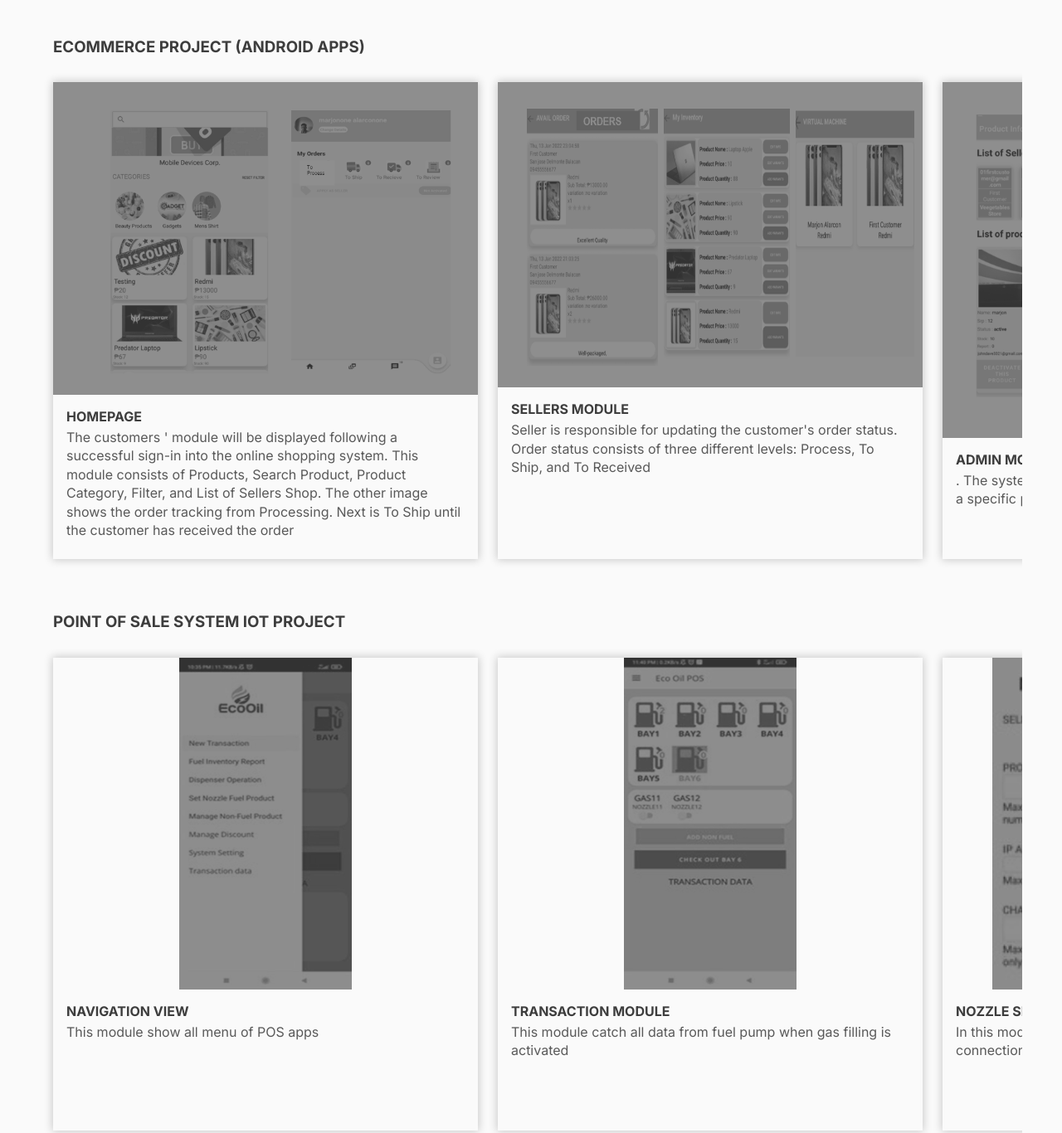
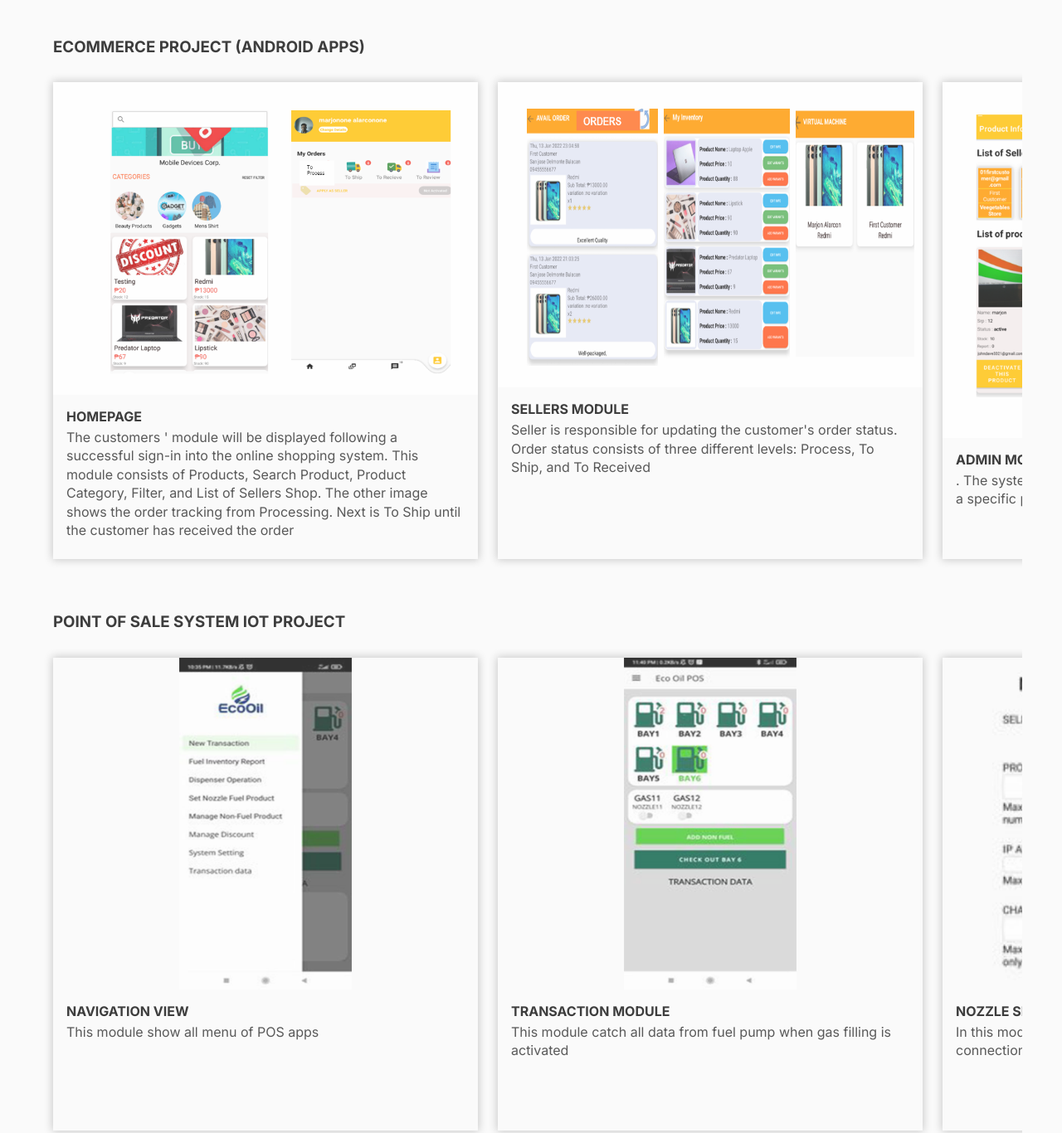
Before and after one commit to Marjon028/PortPolioMarjonAlarcon, a plain HTML site: page projects.html in a window 1280 px wide. Shown: the part 309-1675 px from the top of the page at 83% size. Drawn offline with Linux system fonts and the light colour scheme.

Commit message:
Add files via upload

```diff
--- a/projects.html
+++ b/projects.html
@@ -39,7 +39,7 @@
   margin-left:auto;
   margin-right:auto;
   opacity: 0.8;
-  filter: brightness(45%) grayscale(1);
+  filter: brightness(100%) grayscale(0);
   transition: filter 1000ms;
 }</style>
   <title>Marjon Alarcon: Projects</title>
--- a/static/css/projects.css
+++ b/static/css/projects.css
@@ -32,7 +32,7 @@ section {
   width: 100%;
   height: auto;
   opacity: 0.8;
-  filter: brightness(45%) grayscale(1);
+  filter: brightness(100%) grayscale(0);
   transition: filter 1000ms;
 }
 
```
